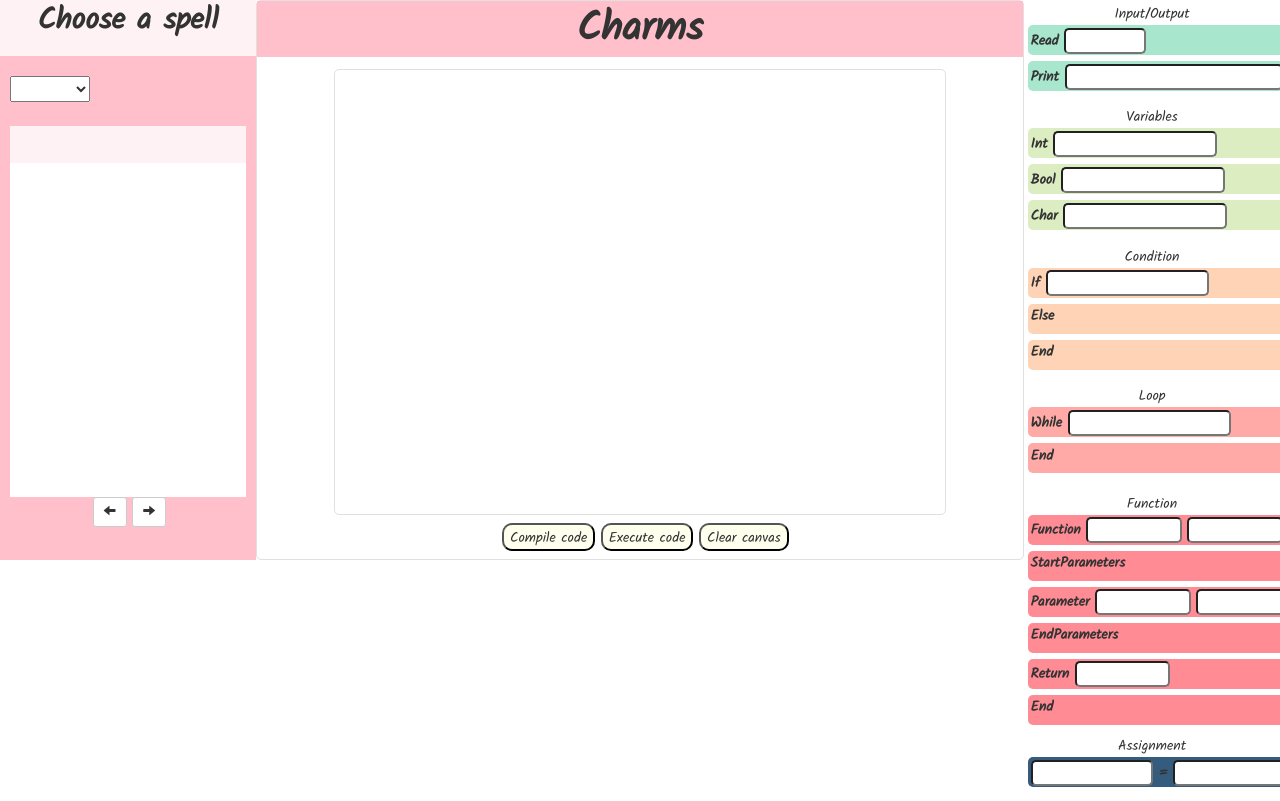
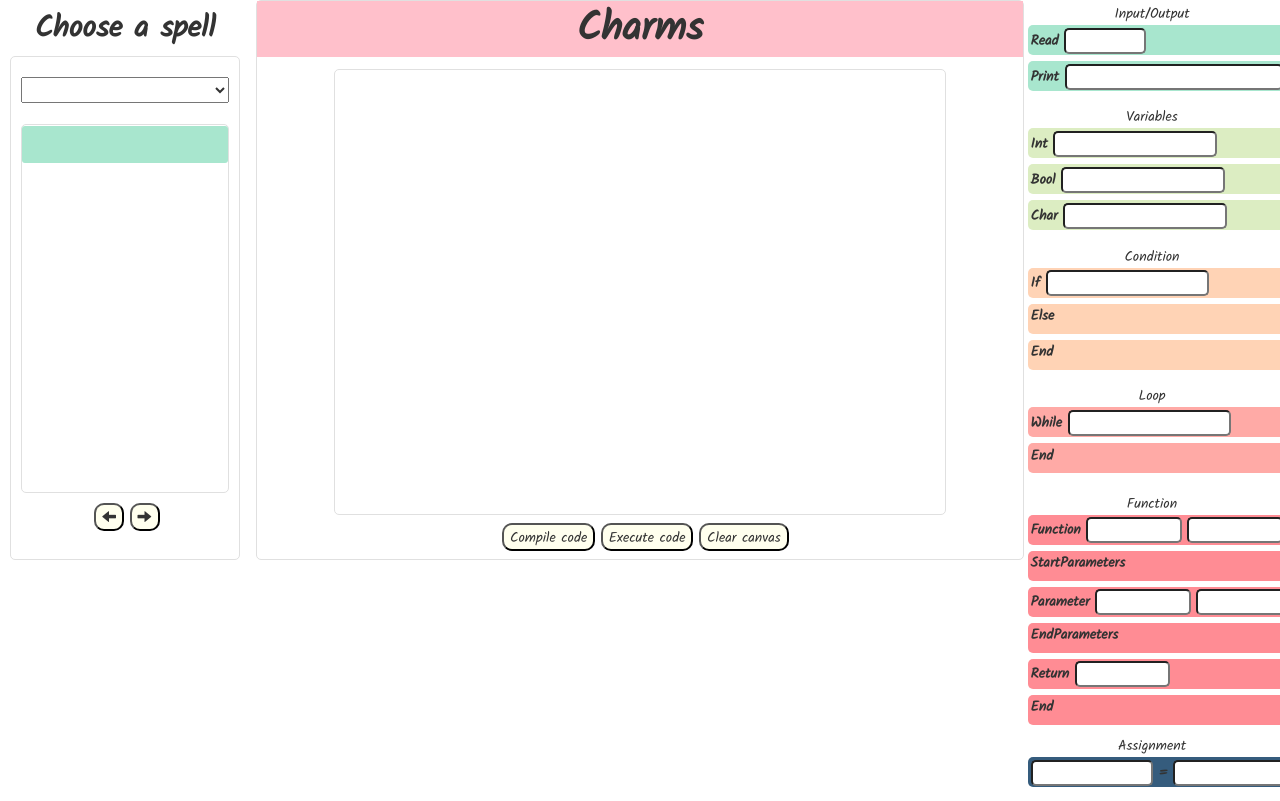
Before and after one commit to renysaldivar/Charms, a Django app: page / in a window 1280 px wide. Run offline with Django 3.2, Linux system fonts and the light colour scheme; some libraries are stand-ins or nearby versions.

Commit message:
Minor changes to instructions style

```diff
--- a/CharmsProject/CharmsApp/static/index.css
+++ b/CharmsProject/CharmsApp/static/index.css
@@ -182,33 +182,46 @@
 }
 
 .instructions-header {
-  background-color: #fff2f4;
   height: 10%;
-  width: 100%;
+  margin: 0px 10px;
+  width: 90%;
 }
 
 .instructions-title {
+  padding-top: 8px;
   font-size: 30px;
   text-align:center;
 }
 
 .instructions-body {
-  background-color: pink;
   height: 90%;
   padding: 20px 10px;
-  width: 100%;
+  margin: 0px 10px;
+  width: 90%;
+  border: 1px solid #000000;
+  border-color: #E0E0E0;
+  border-radius: 5px;
 }
 
 .instructions-spell {
   background-color: white;
+  border: 1px solid #000000;
+  border-color: #E0E0E0;
+  border-radius: 5px;
   margin-top: 10%;
   height: 80%;
   width: 100%;
 }
 
+.instructions-dropdown {
+  width: 100%;
+}
+
 .spell-name {
-  background-color: #fff2f4;
+  background-color: #A8E6CE;
   font-size: 25px;
+  margin-top: 1px;
+  border-radius: 3px;
   height: 10%;
   text-align:center;
   width: 100%;
@@ -238,7 +251,14 @@
 }
 
 .arrows {
+  margin-top: 10px;
   margin-left: 35%;
+}
+
+.arrow-button {
+  padding-top: 3px;
+  border-radius: 10px;
+  background-color: #FFFFEE;
 }
 
 #output {
--- a/CharmsProject/CharmsApp/templates/instructions.html
+++ b/CharmsProject/CharmsApp/templates/instructions.html
@@ -7,7 +7,7 @@
 </div>
 
 <div class='instructions-body'>
-  <select id="dropdown-spell">
+  <select class='instructions-dropdown' id="dropdown-spell">
     <option value=""></option>
     <option value="levitation">Levitation</option>
     <option value="freezing">Freezing</option>
@@ -27,10 +27,10 @@
   </div>
   <div class='instructions-navigator'>
     <div class='arrows'>
-      <button type="button" class="btn btn-default btn-sm" id='left-button'>
+      <button type="button" class="arrow-button" id='left-button'>
         <span class="glyphicon glyphicon-arrow-left"></span>
       </button>
-      <button type="button" class="btn btn-default btn-sm" id='right-button'>
+      <button type="button" class="arrow-button" id='right-button'>
         <span class="glyphicon glyphicon-arrow-right"></span>
       </button>
     </div>
```
